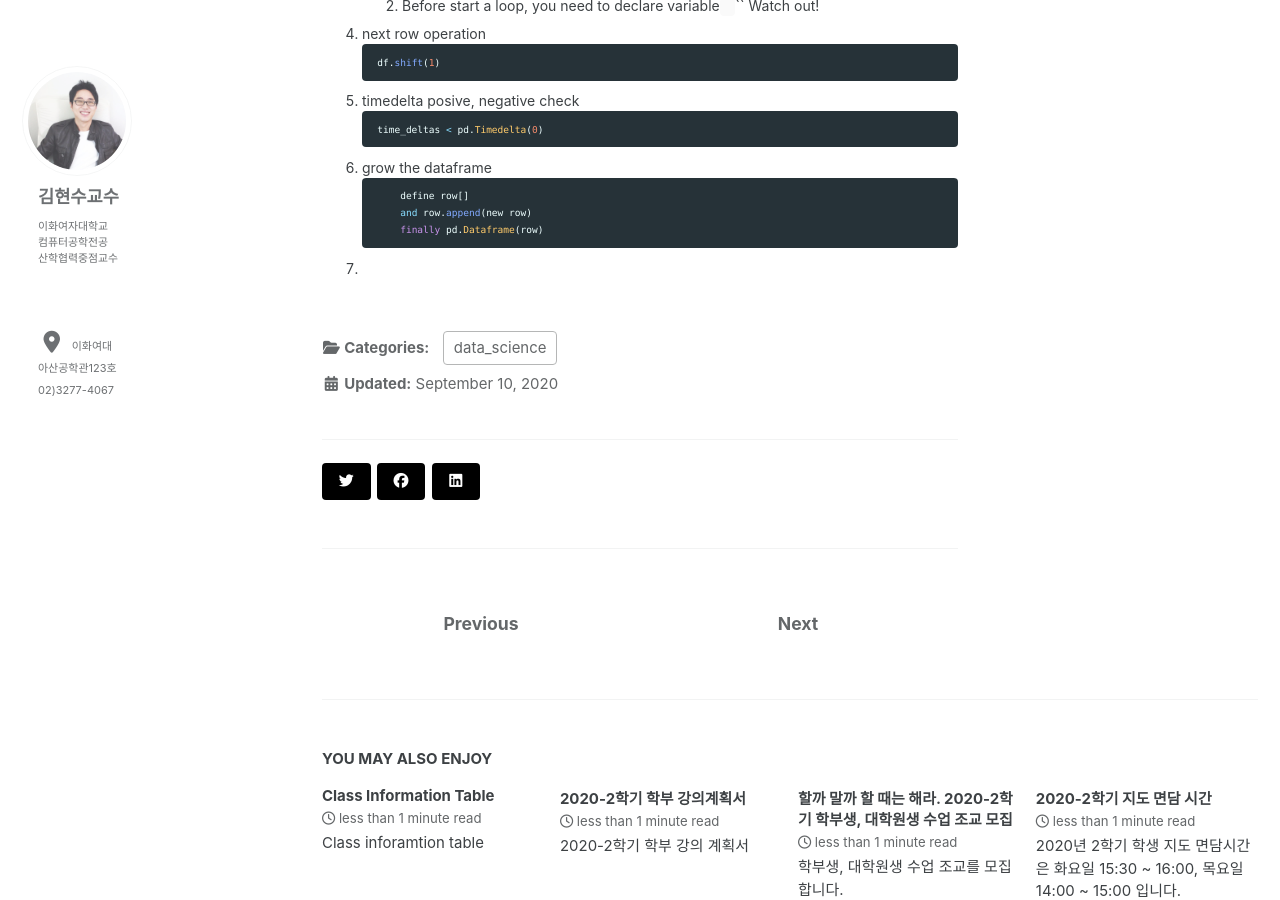
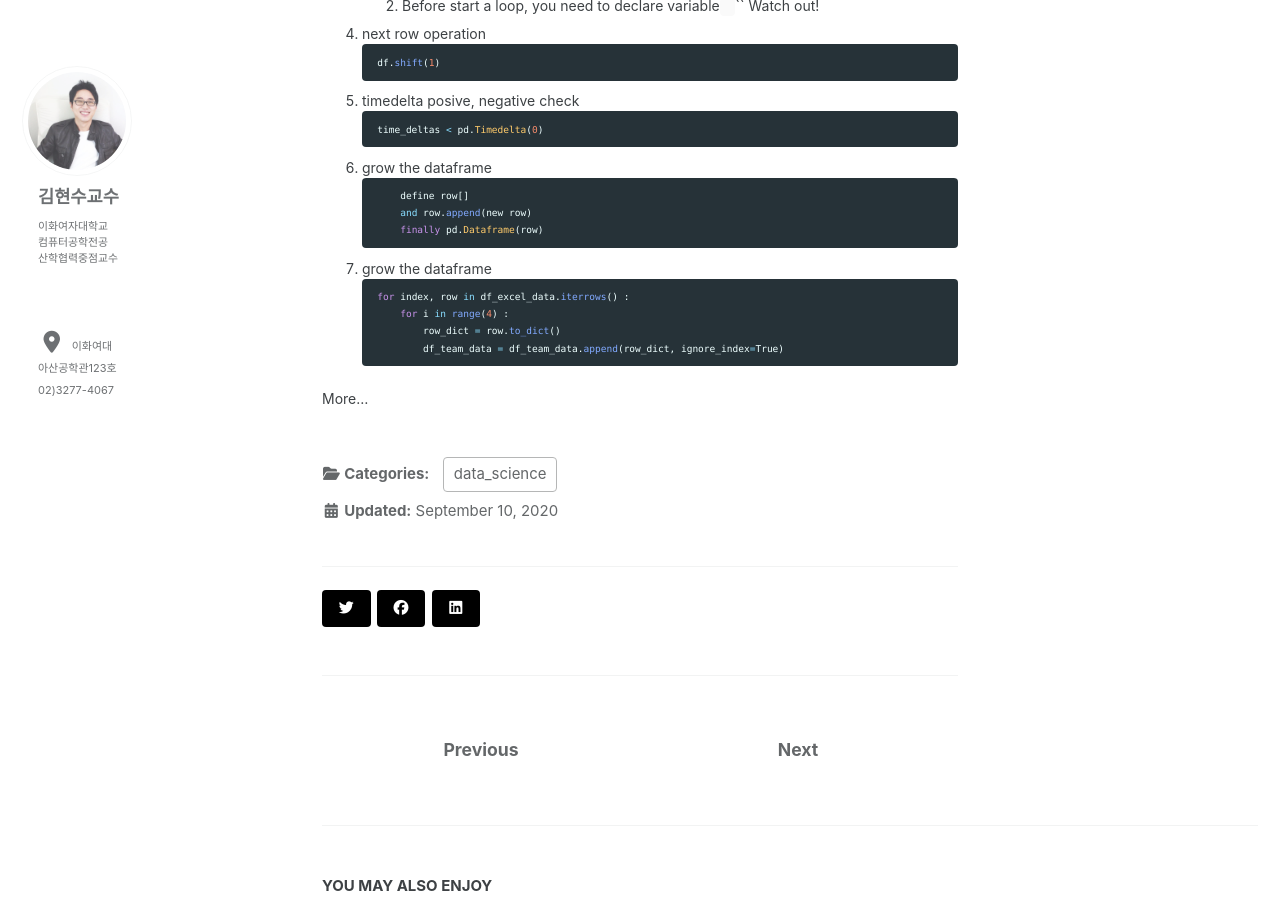
Before and after one commit to faculty-hieonn/faculty-hieonn.github.io, a Jekyll site: the page built from _posts/2020-09-10-pandas.md, in a window 1280 px wide and 900 px high, scrolled down 517 px. Built offline with Jekyll 4.4.1, drawn with Linux system fonts in a browser that asks for light colours; cached includes are drawn as plain includes; nearby versions of some CDN libraries.

Commit message:
pandas upadate

````diff
--- a/_posts/2020-09-10-pandas.md
+++ b/_posts/2020-09-10-pandas.md
@@ -43,5 +43,12 @@ Pandas Use
 		and row.append(new row)
 		finally pd.Dataframe(row)
 	```
+7. grow the dataframe
+	```python
+	for index, row in df_excel_data.iterrows() :
+		for i in range(4) :
+			row_dict = row.to_dict()
+			df_team_data = df_team_data.append(row_dict, ignore_index=True)
+   ```
 
-7.
+More...
````
Also changed, not shown: _posts/2020-09-15-class_information_table.md (+1 -1 lines).
